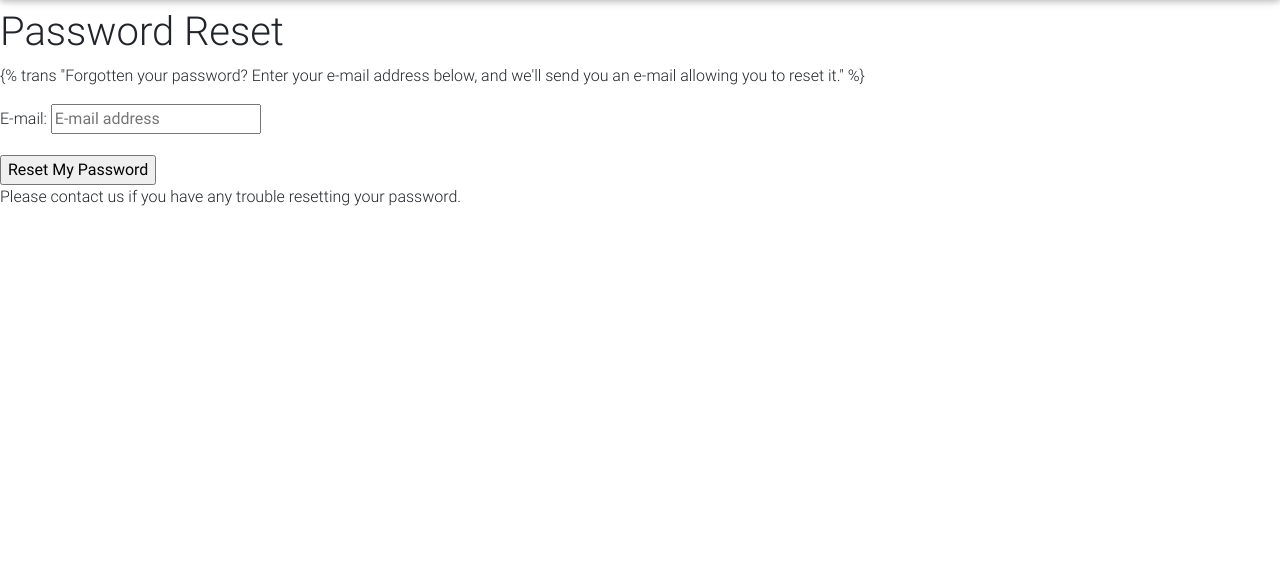
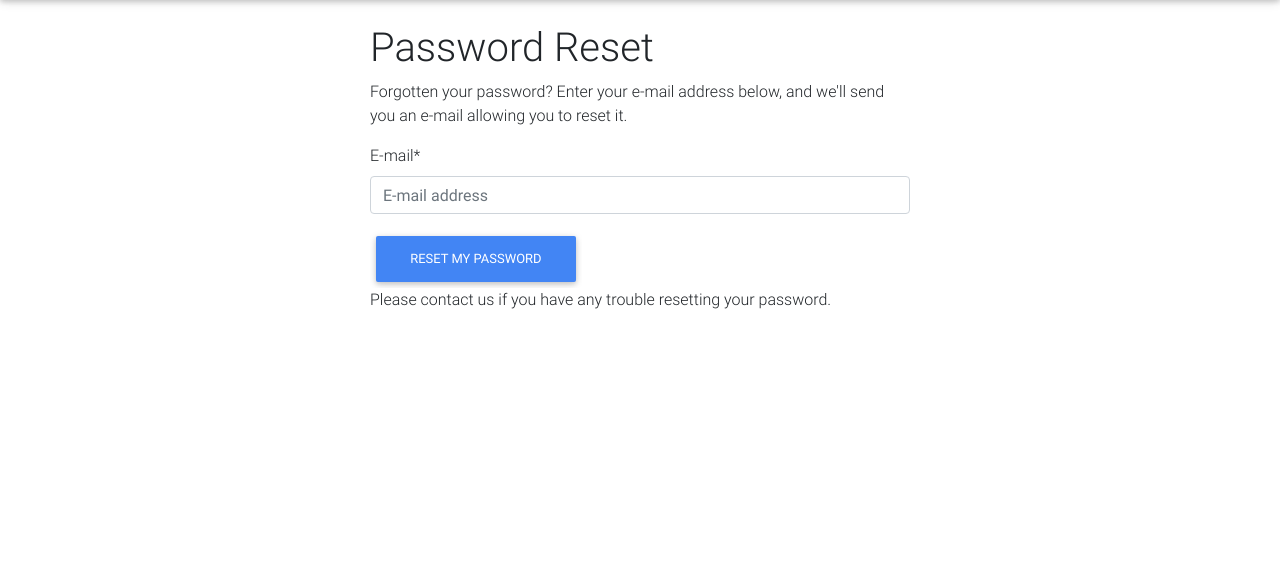
Before and after one commit to RedBullDogE/drown-store-ecommerce, a Django app: page /accounts/password/reset/ in a window 1280 px wide. Shown: the part 64-632 px from the top of the page. Run offline with Django 3.2, Linux system fonts and the light colour scheme; some libraries are stand-ins or nearby versions.

Commit message:
Setup password reset pages

```diff
--- a/templates/account/password_reset.html
+++ b/templates/account/password_reset.html
@@ -1,25 +1,32 @@
 {% extends "base.html" %}
 
 {% load i18n %}
+{% load crispy_forms_tags %}
 {% load account %}
 
-{% block head_title %}{% trans "Password Reset" %}{% endblock %}
+{% block head_title %}Drown Store | {% trans "Password Reset" %}{% endblock %}
 
 {% block content %}
-
+<main>
+    <div class="container mt-3">
+        <div class="row wow fadeIn">
+            <div class="col-6 offset-3">
                 <h1>{% trans "Password Reset" %}</h1>
                 {% if user.is_authenticated %}
                 {% include "account/snippets/already_logged_in.html" %}
                 {% endif %}
 
-<p>{% trans "Forgotten your password? Enter your e-mail address below, and we'll send you an e-mail allowing you to
-    reset it." %}</p>
+                <p>{% trans "Forgotten your password? Enter your e-mail address below, and we'll send you an e-mail allowing you to reset it." %}</p>
 
                 <form method="POST" action="{% url 'account_reset_password' %}" class="password_reset">
                     {% csrf_token %}
-    {{ form.as_p }}
-    <input type="submit" value="{% trans 'Reset My Password' %}" />
+                    {{ form|crispy }}
+                    <input class="btn btn-primary" type="submit" value="{% trans 'Reset My Password' %}" />
                 </form>
 
                 <p>{% blocktrans %}Please contact us if you have any trouble resetting your password.{% endblocktrans %}</p>
+            </div>
+        </div>
+    </div>
+</main>
 {% endblock %}
```
Also changed, not shown: templates/account/password_reset_done.html (+5 -2 lines). Lines whose indentation alone changed are shown as unchanged.
